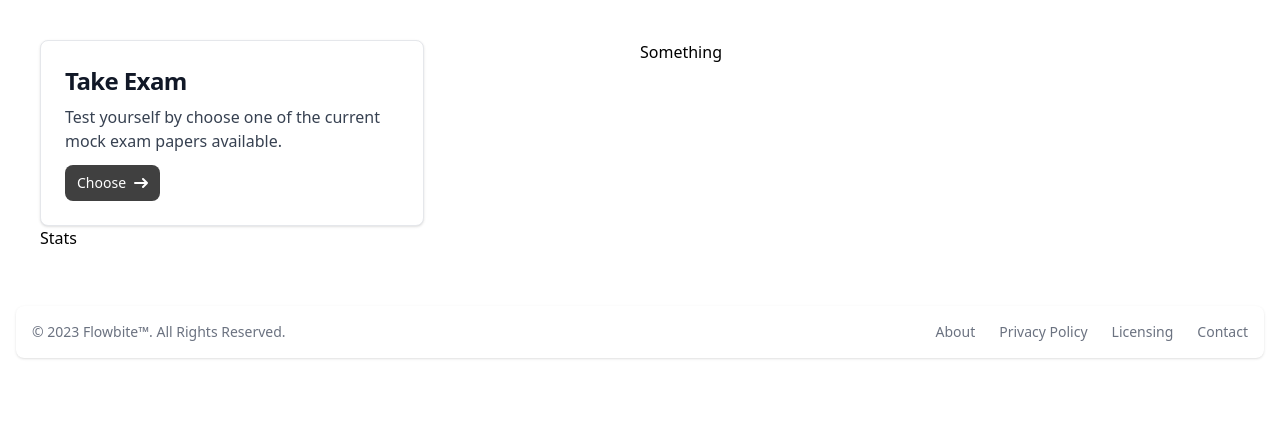
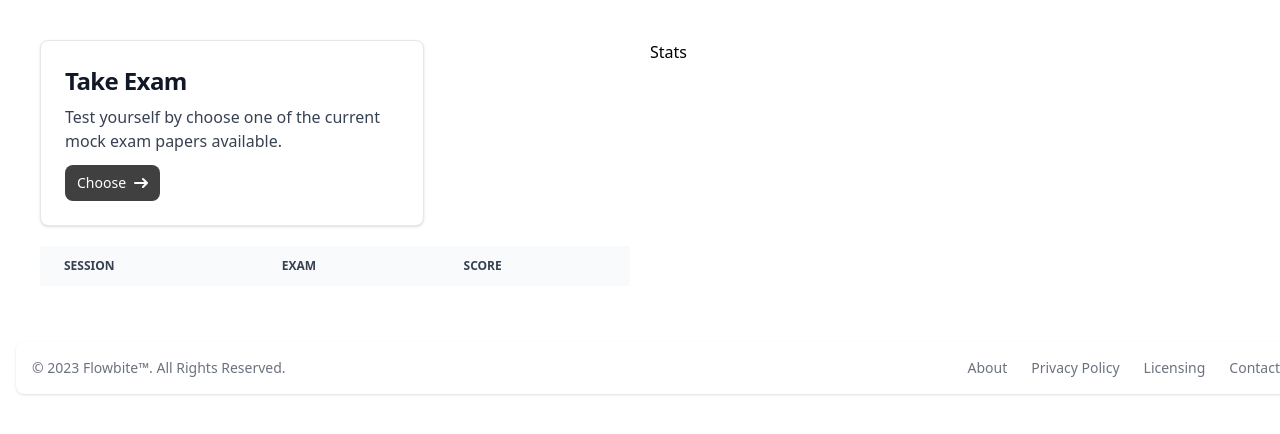
Before and after one commit to SakariaNdadi/natis, a Django app: page / in a window 1280 px wide. Shown: the part 65-499 px from the top of the page. Run offline with Django 5.2, Linux system fonts and the light colour scheme; the visitor is signed in with stand-in values (Sample User, id 1); data that the repository does not hold is empty; some libraries are stand-ins or nearby versions.

Commit message:
code: review and result views using session instead of questionnaire, added to index.html. Added table exam_result.html

```diff
--- a/exam/urls.py
+++ b/exam/urls.py
@@ -14,6 +14,6 @@ urlpatterns = [
     ),
     path("read-rules/", views.read_rules, name="read_rules"),
     path("exam/<int:questionnaire_id>/take/", views.take_exam, name="take_exam"),
-    path("exam/<int:questionnaire_id>/review/", views.review_exam, name="review_exam"),
-    path("exam/<int:questionnaire_id>/result/", views.exam_result, name="exam_result"),
+    path("exam/<int:exam_session_id>/review/", views.review_exam, name="review_exam"),
+    path("exam/<int:exam_session_id>/result/", views.exam_result, name="exam_result"),
 ]
--- a/exam/views.py
+++ b/exam/views.py
@@ -9,9 +9,33 @@ from .forms import TakeExamForm
 from .models import Answer, ExamSession, LicenseType, Questionnaire
 
 
+@login_required
 def index(request) -> HttpResponse:
     template_name = "index.html"
-    return render(request, template_name)
+    exams = ExamSession.objects.filter(user=request.user, completed=True)
+    exams_data = []
+
+    for exam in exams:
+        start_time = exam.start_time
+        correct_count = exam.answers.filter(is_correct=True).count()
+        total_questions = exam.questionnaire.questions.count()
+        score_percentage = (
+            (correct_count / total_questions) * 100 if total_questions > 0 else 0
+        )
+
+        exams_data.append(
+            {
+                "exam": exam,
+                "questionnaire": exam.questionnaire,
+                "correct_count": correct_count,
+                "total_questions": total_questions,
+                "score_percentage": score_percentage,
+                "start_time": start_time,
+            }
+        )
+
+    context = {"exams_data": exams_data}
+    return render(request, template_name, context)
 
 
 @login_required
@@ -25,10 +49,22 @@ def choose_license_type(request) -> HttpResponse:
 def choose_questionnaire(request, license_type_id) -> HttpResponse:
     template_name = "exam/choose_questionnaire.html"
     license_type = get_object_or_404(LicenseType, id=license_type_id)
+    ongoing_sessions = ExamSession.objects.filter(
+        user=request.user, completed=False
+    ).values_list("questionnaire_id", flat=True)
+
     context = {
         "license_type": license_type,
         "questionnaires": license_type.questionnaires.all(),
+        "ongoing_sessions": ongoing_sessions,
     }
+
+    # Redirect to ongoing session if selected
+    if request.method == "POST":
+        questionnaire_id = request.POST.get("questionnaire_id")
+        if int(questionnaire_id) in ongoing_sessions:
+            return redirect("exam:take_exam", questionnaire_id=questionnaire_id)
+
     return render(request, template_name, context)
 
 
@@ -44,57 +80,74 @@ def take_exam(request, questionnaire_id) -> HttpResponse:
     questionnaire = get_object_or_404(Questionnaire, id=questionnaire_id)
     questions = questionnaire.questions.all().prefetch_related("options")
 
+    # Create a new or get the existing session
     exam_session, created = ExamSession.objects.get_or_create(
         user=request.user, questionnaire=questionnaire, completed=False
     )
 
+    # Redirect if time is up
     if exam_session.is_time_up():
-        return redirect("exam:review_exam", questionnaire_id=questionnaire.id)
+        exam_session.completed = True
+        exam_session.save()
+        return redirect("exam:review_exam", exam_session_id=exam_session.id)
 
     if request.method == "POST":
         form = TakeExamForm(questions, request.POST)
         if form.is_valid():
-            form.save(user=request.user, questionnaire=questionnaire)
-            exam_session.completed = True
+            form.save(session=exam_session)
+            # exam_session.completed = True
             exam_session.save()
-            return redirect("exam:review_exam", questionnaire_id=questionnaire.id)
+            return redirect("exam:review_exam", exam_session_id=exam_session.id)
     else:
         form = TakeExamForm(questions)
 
-    time_left = (exam_session.start_time + timedelta(minutes=60)) - timezone.now()
+    time_left = max(
+        (exam_session.start_time + timedelta(minutes=60)) - timezone.now(),
+        timedelta(0),
+    )
 
     context = {
         "questionnaire": questionnaire,
         "form": form,
-        "time_left": time_left if time_left else timedelta(seconds=3600),
+        "time_left": time_left,
     }
     return render(request, template_name, context)
 
 
 @login_required
-def review_exam(request, questionnaire_id) -> HttpResponse:
+def review_exam(request, exam_session_id) -> HttpResponse:
     template_name = "exam/review_exam.html"
-    questionnaire = get_object_or_404(Questionnaire, id=questionnaire_id)
+    exam_session = get_object_or_404(ExamSession, id=exam_session_id)
+
+    # Redirect to the result page if the exam is already completed
+    if exam_session.completed:
+        return redirect("exam:exam_result", exam_session_id=exam_session.id)
+
+    if request.method == "POST":
+        # Mark the session as completed when submitted
+        exam_session.completed = True
+        exam_session.end_time = timezone.now()
+        exam_session.save()
+        return redirect("exam:exam_result", exam_session_id=exam_session.id)
+
     context = {
-        "questionnaire": questionnaire,
-        "answers": Answer.objects.filter(
-            question__in=questionnaire.questions.all(), user=request.user
-        ).select_related("question", "response"),
+        "questionnaire": exam_session.questionnaire,
+        "answers": exam_session.answers.select_related("question", "response"),
     }
     return render(request, template_name, context)
 
 
 @login_required
-def exam_result(request, questionnaire_id) -> HttpResponse:
+def exam_result(request, exam_session_id) -> HttpResponse:
     template_name = "exam/exam_result.html"
-    questionnaire = get_object_or_404(Questionnaire, id=questionnaire_id)
-    user_answers = Answer.objects.filter(
-        question__in=questionnaire.question.all(), user=request.user
-    )
+    exam_session = get_object_or_404(ExamSession, id=exam_session_id)
+    user_answers = exam_session.answers.all()
     correct_count = user_answers.filter(is_correct=True).count()
-    total_questions = questionnaire.question.count()
+    total_questions = exam_session.questionnaire.questions.count()
+
     context = {
-        "questionnaire": questionnaire,
+        "answers": user_answers,
+        "questionnaire": exam_session.questionnaire,
         "correct_count": correct_count,
         "total_questions": total_questions,
         "score_percentage": (correct_count / total_questions) * 100,
--- a/templates/includes/footer.html
+++ b/templates/includes/footer.html
@@ -1,4 +1,4 @@
-<footer class="bg-white rounded-lg shadow m-4 dark:bg-gray-800">
+<footer class="w-full bg-white rounded-lg shadow m-4 dark:bg-gray-800 bottom-full">
     <div class="w-full mx-auto max-w-screen-xl p-4 md:flex md:items-center md:justify-between">
         <span class="text-sm text-gray-500 sm:text-center dark:text-gray-400">© 2023 <a href="https://flowbite.com/"
                 class="hover:underline">Flowbite™</a>. All Rights Reserved.
--- a/templates/index.html
+++ b/templates/index.html
@@ -1,7 +1,7 @@
 {% extends '_base.html' %}
 {% block title %}Testing{% endblock title %}
 {% block content %}
-<div class="grid grid-cols-2">
+<div class="grid grid-cols-1 md:grid-cols-2 gap-5">
     <div>
         <div
             class="max-w-sm p-6 bg-white border border-gray-200 rounded-lg shadow dark:bg-gray-800 dark:border-gray-700">
@@ -19,7 +19,45 @@
             </a>
         </div>
     </div>
-    <div>Something</div>
-    <div>Stats</div>
+    <div>
+        Stats
+    </div>
+    <div>
+        <div class="relative overflow-x-auto">
+            <table class="w-full text-sm text-left rtl:text-right text-gray-500 dark:text-gray-400">
+                <thead class="text-xs text-gray-700 uppercase bg-gray-50 dark:bg-gray-700 dark:text-gray-400">
+                    <tr>
+                        <th scope="col" class="px-6 py-3">
+                            Session
+                        </th>
+                        <th scope="col" class="px-6 py-3">
+                            Exam
+                        </th>
+                        <th scope="col" class="px-6 py-3">
+                            Score
+                        </th>
+                    </tr>
+                </thead>
+                <tbody>
+                    {% for exam_data in exams_data %}
+                    <tr class="bg-white border-b dark:bg-gray-800 dark:border-gray-700">
+                        <th scope="row" class="px-6 py-4 font-medium text-gray-900 whitespace-nowrap dark:text-white">
+                            {{ exam_data.start_time }}
+                        </th>
+                        <td class="px-6 py-4">
+                            {{ exam_data.questionnaire }}
+                        </td>
+                        <td class="px-6 py-4">
+                            {{ exam_data.score_percentage }}
+                        </td>
+                        <td class="px-6 py-4">
+                            <a href="{% url 'exam:exam_result' exam_data.exam.id %}">View</a>
+                        </td>
+                    </tr>
+                    {% endfor %}
+                </tbody>
+            </table>
+        </div>
+    </div>
 </div>
 {% endblock content %}
```
Also changed, not shown: exam/forms.py (+4 -18 lines), exam/models.py (+16 -6 lines), templates/exam/choose_questionnaire.html (+6 -2 lines), templates/exam/exam_result.html (+41 -0 lines), templates/exam/review_exam.html (+2 -14 lines), templates/exam/take_exam.html (+0 -20 lines).
